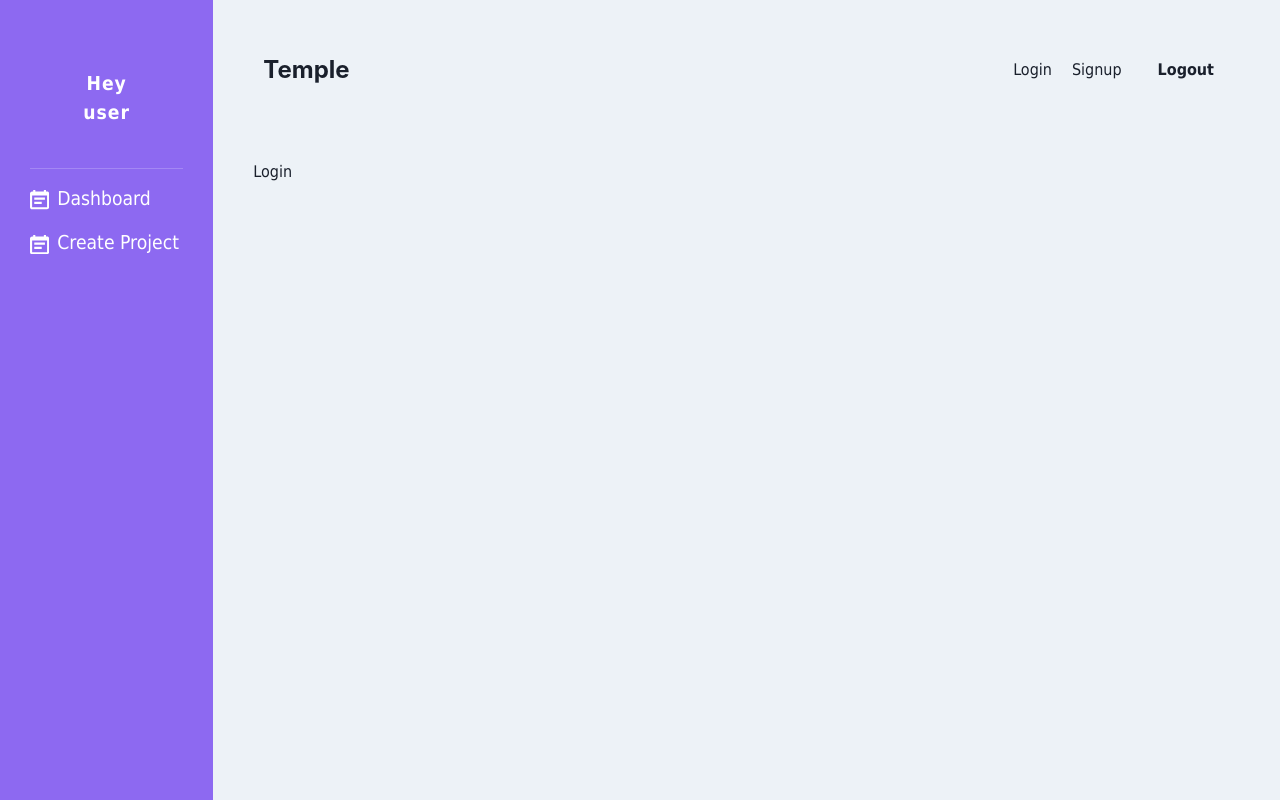
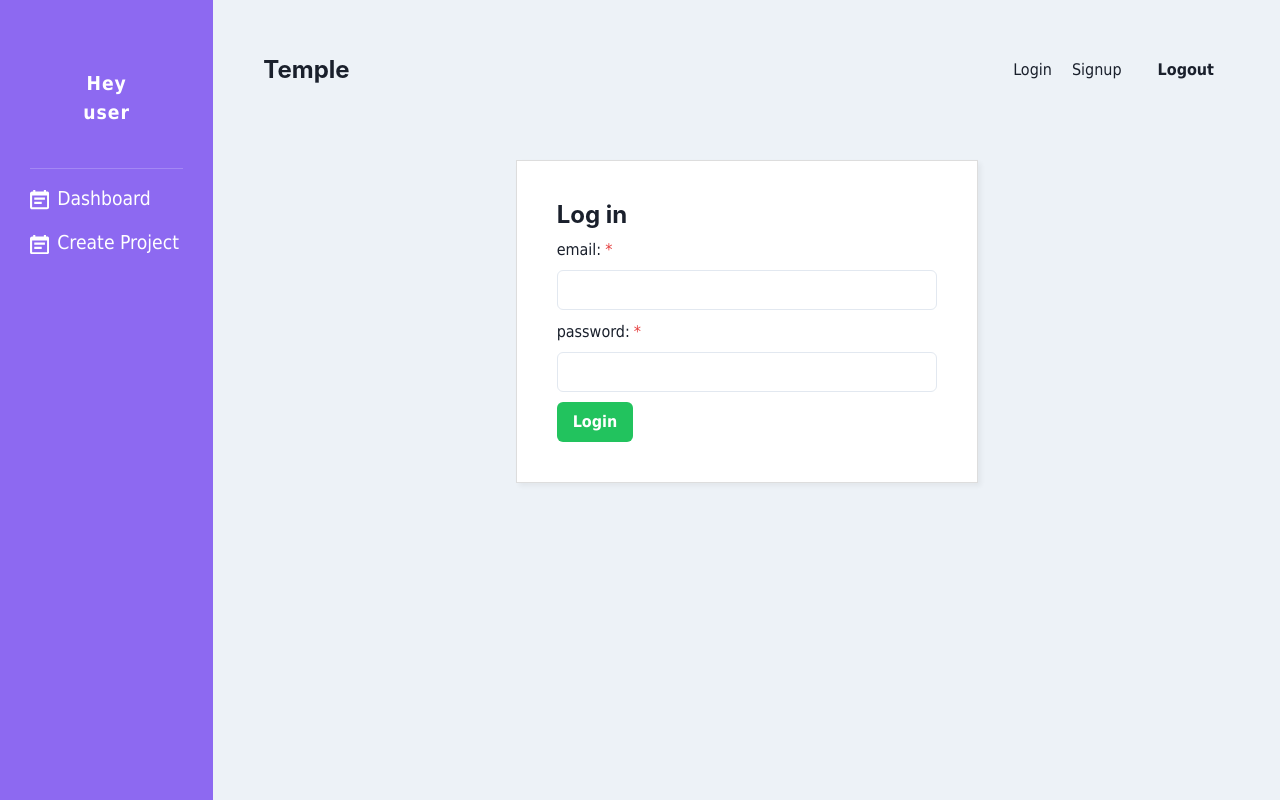
Before and after one commit to dariovargaos/project-management-web-app, a React (Vite) app in the folder project-temple/: page /login in a window 1280 px wide. Built offline with nearby package versions, Linux system fonts and the light colour scheme; no server answers.

Commit message:
Add login form and login functionality

```diff
--- a/project-temple/src/hooks/useLogin.jsx
+++ b/project-temple/src/hooks/useLogin.jsx
@@ -1,5 +1,7 @@
 import { useState, useEffect } from "react";
-import { projectAuth, projectFirestore } from "../firebase/config";
+import { auth, db } from "../firebase/config";
+import { updateDoc, doc } from "firebase/firestore";
+import { signInWithEmailAndPassword } from "firebase/auth";
 import { useAuthContext } from "./useAuthContext";
 
 export const useLogin = () => {
@@ -14,13 +16,12 @@ export const useLogin = () => {
 
     //sign the user in
     try {
-      const res = await projectAuth.signInWithEmailAndPassword(email, password);
+      const res = await signInWithEmailAndPassword(auth, email, password);
 
       // update online status
-      await projectFirestore
-        .collection("users")
-        .doc(res.user.uid)
-        .update({ online: true });
+      await updateDoc(doc(db, "users", res.user.uid), {
+        online: true,
+      });
 
       //dispatch login action
       dispatch({ type: "LOGIN", payload: res.user });
--- a/project-temple/src/pages/login/Login.jsx
+++ b/project-temple/src/pages/login/Login.jsx
@@ -1,5 +1,68 @@
-import { Box } from "@chakra-ui/react";
+import { useState } from "react";
+import { useLogin } from "../../hooks/useLogin";
+import {
+  Box,
+  Button,
+  FormLabel,
+  FormControl,
+  Heading,
+  Input,
+  Text,
+} from "@chakra-ui/react";
 
 export default function Login() {
-  return <Box>Login</Box>;
+  const [email, setEmail] = useState("");
+  const [password, setPassword] = useState("");
+  const { login, error, isPending } = useLogin();
+
+  const handleSubmit = (e) => {
+    e.preventDefault();
+    login(email, password);
+  };
+  return (
+    <Box display="flex" justifyContent="center">
+      <Box
+        maxW="480px"
+        bg="#fff"
+        border="1px solid #ddd"
+        p="40px"
+        boxShadow="3px 3px 5px rgba(0,0,0, 0.05)"
+      >
+        <form onSubmit={handleSubmit} style={{ width: "380px" }}>
+          <Heading as="h2" fontSize="1.5em" mb="8px">
+            Log in
+          </Heading>
+          <FormControl isRequired mb="10px">
+            <FormLabel>email:</FormLabel>
+            <Input
+              type="email"
+              required
+              onChange={(e) => setEmail(e.target.value)}
+              value={email}
+            />
+          </FormControl>
+          <FormControl isRequired mb="10px">
+            <FormLabel>password:</FormLabel>
+            <Input
+              type="password"
+              required
+              onChange={(e) => setPassword(e.target.value)}
+              value={password}
+            />
+          </FormControl>
+          {!isPending && (
+            <Button colorScheme="whatsapp" type="submit">
+              Login
+            </Button>
+          )}
+          {isPending && (
+            <Button colorScheme="whatsapp" disabled>
+              Loading
+            </Button>
+          )}
+          {error && <Text>{error}</Text>}
+        </form>
+      </Box>
+    </Box>
+  );
 }
```
